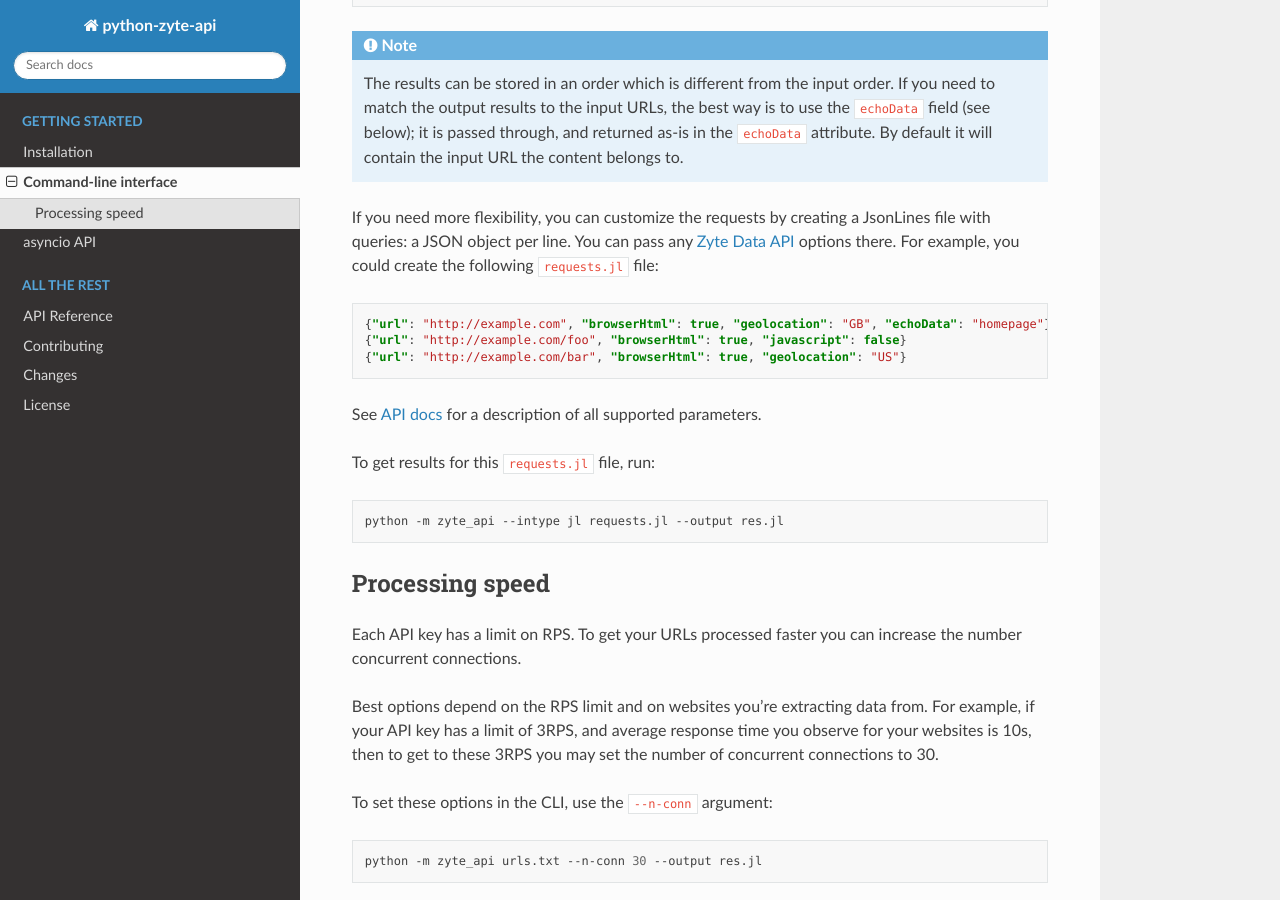
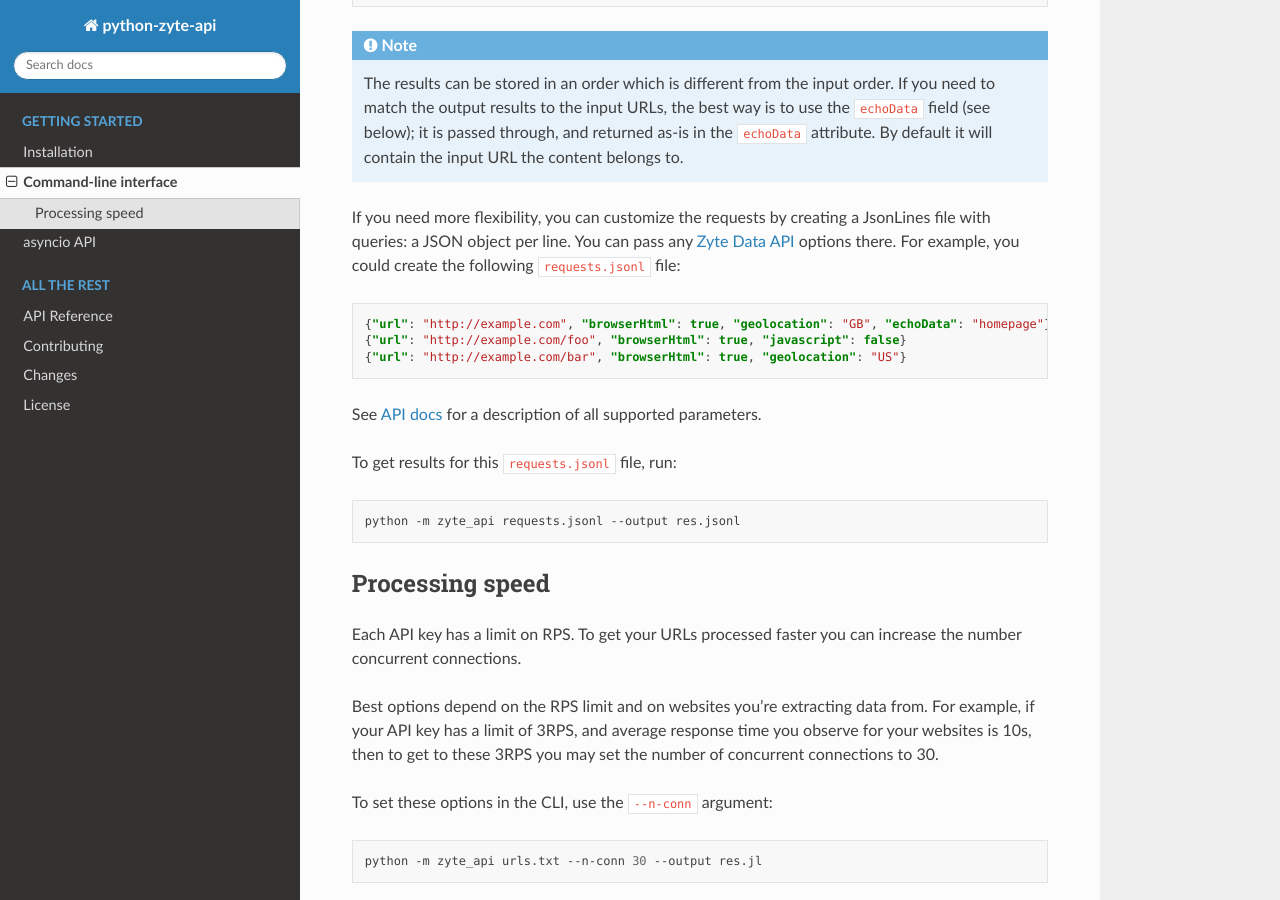
Before and after one commit to zytedata/python-zyte-api, a Sphinx documentation site: the page built from docs/command_line.rst, in a window 1280 px wide and 900 px high, scrolled down 390 px. Built offline with Sphinx 7.4.7 and the Read the Docs theme 2.0.0, drawn with Linux system fonts in a browser that asks for light colours.

Commit message:
Documentation: remove --intype usage where not needed anymore

```diff
--- a/docs/command_line.rst
+++ b/docs/command_line.rst
@@ -27,7 +27,7 @@ Then run a script, to get the results:
 If you need more flexibility, you can customize the requests by creating
 a JsonLines file with queries: a JSON object per line. You can pass any
 `Zyte Data API`_ options there. For example, you could create the following
-``requests.jl`` file:
+``requests.jsonl`` file:
 
 .. code-block:: json
 
@@ -40,11 +40,11 @@ See `API docs`_ for a description of all supported parameters.
 .. _API docs: https://docs.zyte.com/zyte-api/openapi.html
 .. _Zyte Data API: https://docs.zyte.com/zyte-api/get-started.html
 
-To get results for this ``requests.jl`` file, run:
+To get results for this ``requests.jsonl`` file, run:
 
 .. code-block:: shell
 
-    python -m zyte_api --intype jl requests.jl --output res.jl
+    python -m zyte_api requests.jsonl --output res.jsonl
 
 Processing speed
 ~~~~~~~~~~~~~~~~
```
